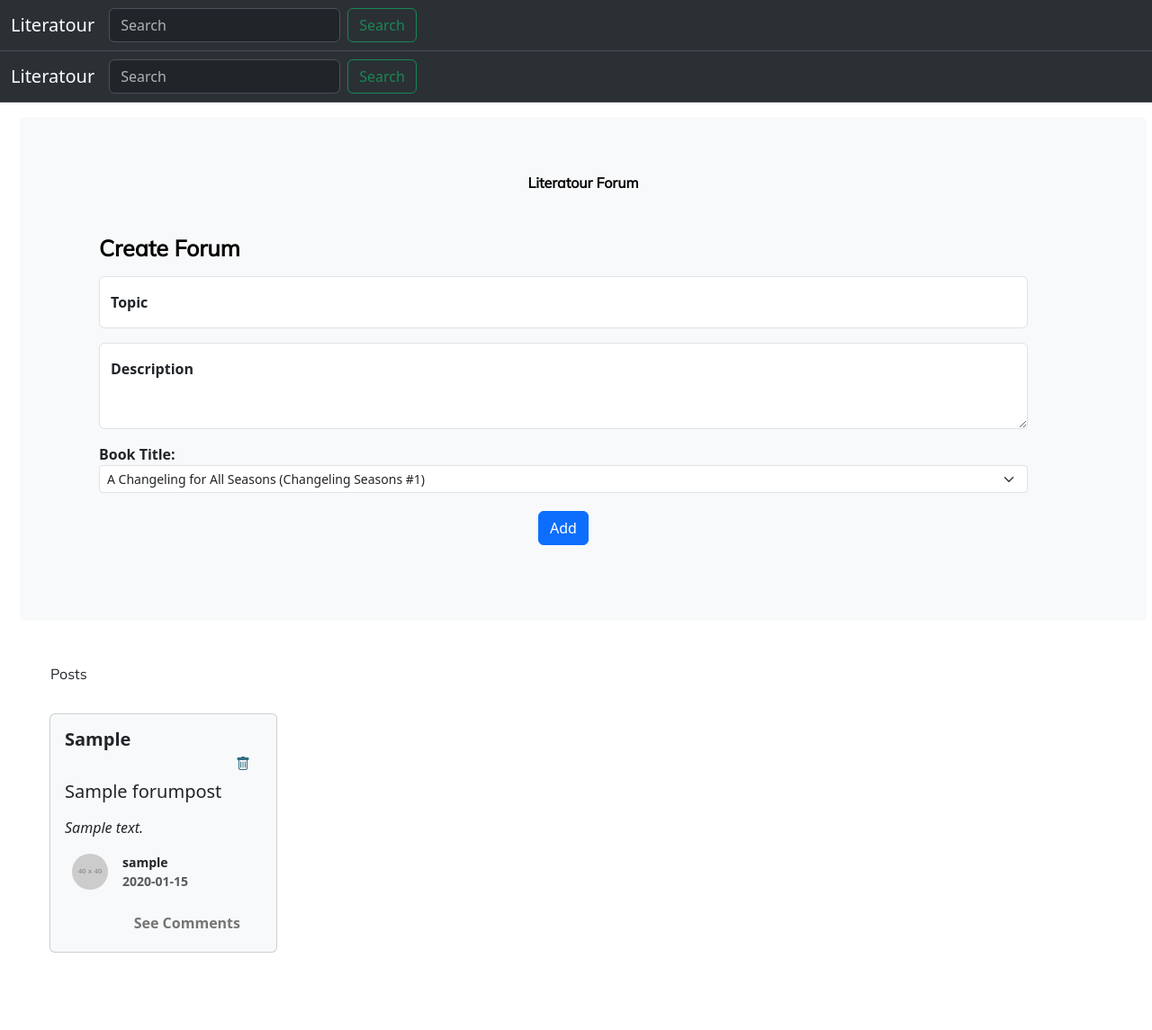
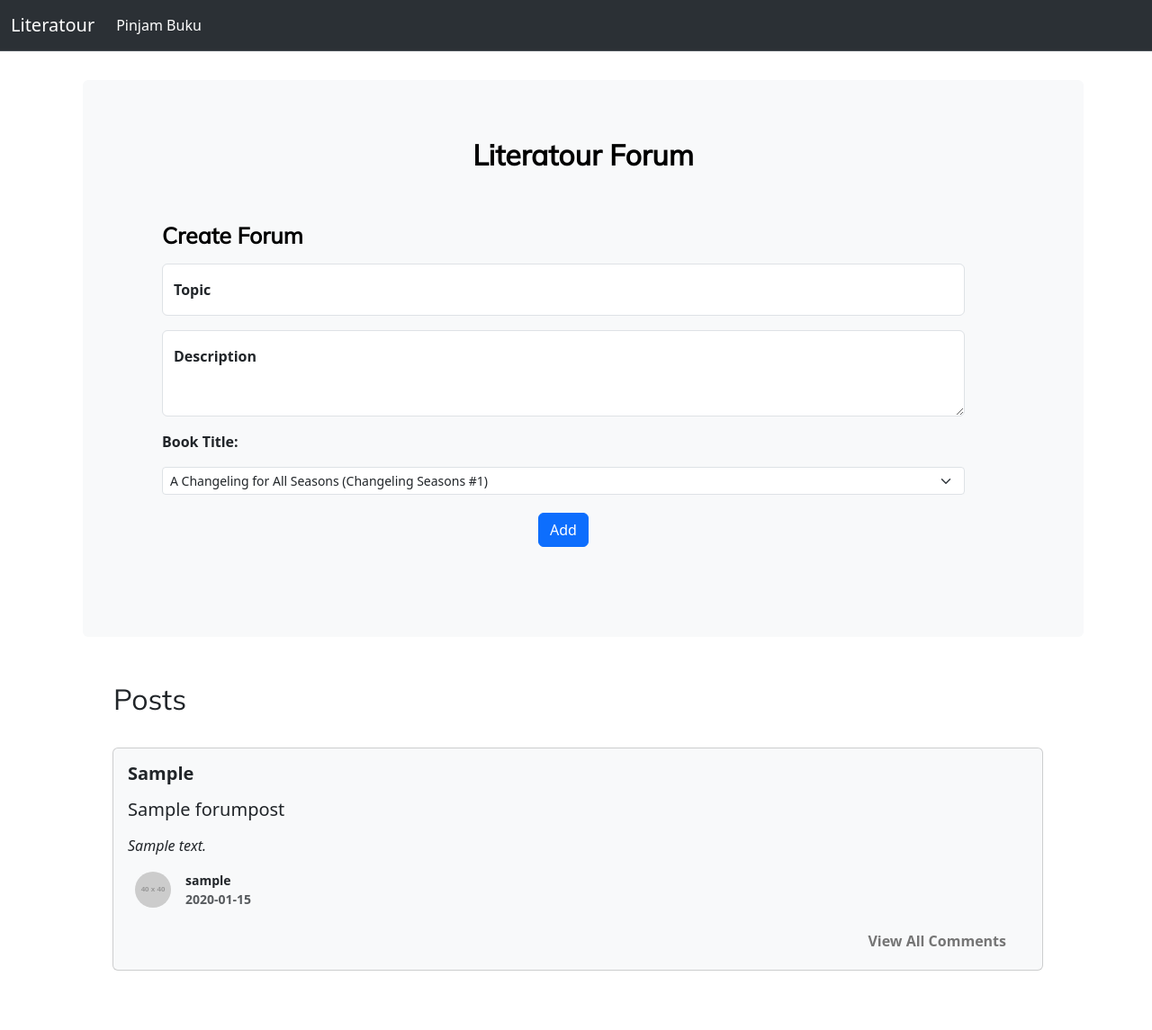
Before and after one commit to PBPE13/pbp_group, a Django app: page /forum/ in a window 1280 px wide. Shown: the whole page at 90% size. Before the commit the page ends 1059 px from the top, so only its background shows below. Run offline with Django 4.2, Linux system fonts and the light colour scheme; data comes from the database, SQL or seed files in the repository; tables that the repository leaves empty hold one stand-in row (values such as "Sample post"); grey boxes labelled with a size stand in for pictures from a placeholder-image service; parts of the project's set-up code (start-up, migrations or seed data) failed here and were passed over; some libraries are stand-ins or nearby versions.

Commit message:
update forms.py

```diff
--- a/book/forms.py
+++ b/book/forms.py
@@ -6,5 +6,5 @@ class BookForm(forms.Form):
         model = Book
     title= forms.CharField(label='Judul', max_length=100, widget=forms.TextInput(attrs={'class': 'form-control', 'name':'title'}))
     authors= forms.CharField(label='Penulis', max_length=100, widget=forms.TextInput(attrs={'class': 'form-control', 'name':'authors'}))
-    num_pages = forms.IntegerField(label='Jumlah Halaman', max_length=100, widget=forms.IntegerField(attrs={'class': 'form-control', 'name':'num_pages'}))
+    num_pages = forms.IntegerField(label='Jumlah Halaman', widget=forms.NumberInput(attrs={'class': 'form-control', 'name':'num_pages'}))
     publisher = forms.CharField(label='Penerbit', max_length=100, widget=forms.TextInput(attrs={'class': 'form-control', 'name':'publisher'}))
--- a/diary/forms.py
+++ b/diary/forms.py
@@ -1,5 +1,5 @@
 from django.forms import ModelForm, ModelChoiceField
-from main.models import Diary
+from diary.models import Diary
 from book.models import Book
 
 class BookForm(ModelForm):
--- a/forum/templates/forumPage.html
+++ b/forum/templates/forumPage.html
@@ -14,6 +14,7 @@
         <link href='https://fonts.googleapis.com/css?family=Mulish' rel='stylesheet'>
         <meta name="viewport" content="width=device-width, initial-scale=1.0">
         <meta charset="utf-8">
+        <title>Literatour | Forum</title>
         <link rel="stylesheet" href="{% static 'css/nicepage.css' %}" media="screen">
         <link rel="stylesheet" href="{% static 'css/style.css' %}" media="screen">
         <meta name="generator" content="Nicepage 4.20.1, nicepage.com">
@@ -72,14 +73,14 @@
 
 
         const cardUser = (data) =>
-            `<div id="forum-${data.pk}">
+        `<div id="forum-${data.pk}">
                 <div class="card border-1 bg-light" style="margin:10px 15px 10px 15px">
-                    <div class="card-body p-4">
-                        <div class="h5 card-title mb-3" style="display:inline-block; font-weight:bold"> ${data.topic} </div>
-                        <button type="button" class="btn btn-link" id="delete-icon" onclick="deleteCard(${data.pk})" style="float:right; margin: 0px 0px 0px 100px;text-align: right"><i class="bi bi-trash" style="color:black"></i></button>
-                        <br>
-                        <h6 class="card-subtitle mb-2 text-muted"> ${data.title} </h6>
-                        <p class="card-text mb-3" style="font-style:normal">${data.description}</p>
+                    <div class="card-body p-25 style="margin:10px 20px">
+                    <div class="h5 card-title mb-3" style="display:inline-block; font-weight:bold"> ${data.topic} </div>
+                    <br>
+                    <button type="button" class="btn btn-link" id="delete-icon" onclick="deleteCard(${data.pk})" style="float:right; margin: 0px 0px 0px 100px;text-align: right"><i class="bi bi-trash" style="color:black"></i></button>
+                    <div class="h5 card-title mb-3" style="display:inline-block";> ${data.title} </div>
+                    <p class="card-text mb-0">${data.description}</p>
                     </div>
                     <div class="card-footer p-4 pt-0 bg-transparent border-top-0">
                         <div class="d-flex align-items-end justify-content-between">
@@ -92,7 +93,7 @@
                             </div>
                         </div>
                     </div>
-                    <a href="/forum/detail/${data.pk}"class="card-link" style="padding:0px 40px 20px 20px; text-align:right ;color: #757575 ;text-decoration: none;">See Comments</a>
+                    <a href="/forum/detail/${data.pk}" class="card-link" style="padding:0px 40px 20px 20px; text-align:right; color:#2F6D80; text-decoration: none; color: #757575 ;">View All Comments</a>
                 </div>
             </div>`
 
@@ -101,7 +102,6 @@
                 <div class="card border-1 bg-light" style="margin:10px 15px 10px 15px">
                     <div class="card-body p-25 style="margin:10px 20px">
                     <div class="h5 card-title mb-3" style="display:inline-block; font-weight:bold"> ${data.topic} </div>
-                    <button type="button" class="btn btn-link" id="delete-icon" onclick="deleteCard(${data.pk})" style="float:right; margin: 20px 0px 0px 100px;text-align: right"><i class="bi bi-trash" style="color:#2F6D80"></i></button>
                     <br>
                     <div class="h5 card-title mb-3" style="display:inline-block";> ${data.title} </div>
                     <p class="card-text mb-0">${data.description}</p>
@@ -117,7 +117,7 @@
                             </div>
                         </div>
                     </div>
-                    <a href="/forum/detail/${data.pk}" class="card-link" style="padding:0px 40px 20px 20px; text-align:right; color:#2F6D80; text-decoration: none; color: #757575 ;">See Comments</a>
+                    <a href="/forum/detail/${data.pk}" class="card-link" style="padding:0px 40px 20px 20px; text-align:right; color:#2F6D80; text-decoration: none; color: #757575 ;">View All Comments</a>
                 </div>
             </div>`
 
@@ -141,37 +141,6 @@
     </head>
 
     <body style= "background-color: white;" >
-        <nav class="navbar bg-primary border-bottom border-body navbar-expand-lg bg-body-tertiary" data-bs-theme="dark">
-            <div class="container-fluid">
-                <a class="navbar-brand">Literatour</a>
-                <form class="d-flex">
-                    <input class="form-control me-2" type="search" placeholder="Search" aria-label="Search">
-                    <button class="btn btn-outline-success" type="submit">Search</button>
-                </form>
-                <div class="collapse navbar-collapse" id="navbarNav">
-                    <ul class="navbar-nav ms-auto">
-                        <li class="nav-item">
-                            <a class="nav-link active" aria-current="page" href="#">Pinjam Buku</a>
-                        </li>
-                        <li class="nav-item">
-                            <a class="nav-link active" aria-current="page" href="#">Reading List</a>
-                        </li>
-                        <li class="nav-item">
-                            <a class="nav-link active" aria-current="page" href="/forum/">Forum</a>
-                        </li>
-                        <li class="nav-item">
-                            <a class="nav-link active" aria-current="page" href="#">Profile</a>
-                        </li>
-                        <li class="nav-item">
-                            <a class="nav-link active" aria-current="page" href="{% url 'main:logout' %}">Logout</a>
-                        </li>
-                    </ul>
-                </div>
-                <button class="navbar-toggler" type="button" data-bs-toggle="collapse" data-bs-target="#navbarNav" aria-controls="navbarNav" aria-expanded="false" aria-label="Toggle navigation">
-                    <span class="navbar-toggler-icon"></span>
-                </button>
-            </div>
-        </nav>
         <div class="container px-3 py-3">
             <div class="row gx-5">
                     <div class="card border-0 h-50 bg-light">
--- a/templates/base.html
+++ b/templates/base.html
@@ -6,7 +6,6 @@
         <meta charset="UTF-8" />
         <meta name="viewport" content="width=device-width, initial-scale=1">
         {% endblock meta %}
-        <script src="https://cdn.tailwindcss.com"></script>
         <link href="https://cdn.jsdelivr.net/npm/bootstrap@5.3.2/dist/css/bootstrap.min.css" rel="stylesheet" integrity="sha384-T3c6CoIi6uLrA9TneNEoa7RxnatzjcDSCmG1MXxSR1GAsXEV/Dwwykc2MPK8M2HN" crossorigin="anonymous">
         <script src="https://code.jquery.com/jquery-3.6.0.min.js" integrity="sha384-KyZXEAg3QhqLMpG8r+J4jsl5c9zdLKaUk5Ae5f5b1bw6AUn5f5v8FZJoMxm6f5cH1" crossorigin="anonymous"></script>
         <script src="https://cdn.jsdelivr.net/npm/@popperjs/core@2.11.8/dist/umd/popper.min.js" integrity="sha384-I7E8VVD/ismYTF4hNIPjVp/Zjvgyol6VFvRkX/vR+Vc4jQkC+hVqc2pM8ODewa9r" crossorigin="anonymous"></script>
@@ -57,23 +56,31 @@
         <nav class="navbar bg-primary border-bottom border-body navbar-expand-lg bg-body-tertiary" data-bs-theme="dark">
             <div class="container-fluid">
                 <a class="navbar-brand">Literatour</a>
+                {% if user.is_authenticated %}
                     <form class="d-flex">
                         <input class="form-control me-2" type="search" placeholder="Search" aria-label="Search">
                         <button class="btn btn-outline-success" type="submit">Search</button>
                     </form>
+                {% endif %}
                 <div class="collapse navbar-collapse" id="navbarNav">
-                    <ul class="navbar-nav ms-auto">
-                        <li class="nav-item">
-                            <a class="nav-link active" aria-current="page" href="#">Daftar Buku</a>
-                        </li>
+                    <ul class="navbar-nav">
                         <li class="nav-item">
                             <a class="nav-link active" aria-current="page" href="#">Pinjam Buku</a>
                         </li>
+                        {% if user.is_authenticated %}
+                            {% if user.profile.role == 'A' %}
+                                <li class="nav-item">
+                                    <a class="nav-link active" aria-current="page" href="#">Add Buku</a>
+                                </li>
+                            {% endif %}
                             <li class="nav-item">
                                 <a class="nav-link active" aria-current="page" href="#">Reading List</a>
                             </li>
                             <li class="nav-item">
-                            <a class="nav-link active" aria-current="page" href="/forum/">Forum</a>
+                                <a class="nav-link active" aria-current="page" href="#">Forum</a>
+                            </li>
+                            <li class="nav-item">
+                                <a class="nav-link active" aria-current="page" href="{% url 'diary:show_diary' %}">Diary</a>
                             </li>
                             <li class="nav-item">
                                 <a class="nav-link active" aria-current="page" href="#">Profile</a>
@@ -81,6 +88,7 @@
                             <li class="nav-item">
                                 <a class="nav-link active" aria-current="page" href="{% url 'main:logout' %}">Logout</a>
                             </li>
+                        {% endif %}
                     </ul>
                 </div>
                 <button class="navbar-toggler" type="button" data-bs-toggle="collapse" data-bs-target="#navbarNav" aria-controls="navbarNav" aria-expanded="false" aria-label="Toggle navigation">
@@ -88,7 +96,9 @@
                 </button>
             </div>
         </nav>
+        <div class="px-3 py-3">
         {% block content %}
         {% endblock content %}
+        </div>
     </body>
 </html>
```
Also changed, not shown: forum/templates/forumDetail.html (+12 -8 lines), main/templates/main.html (+0 -34 lines), templates/navbar.html (added). Lines whose indentation alone changed are shown as unchanged.
